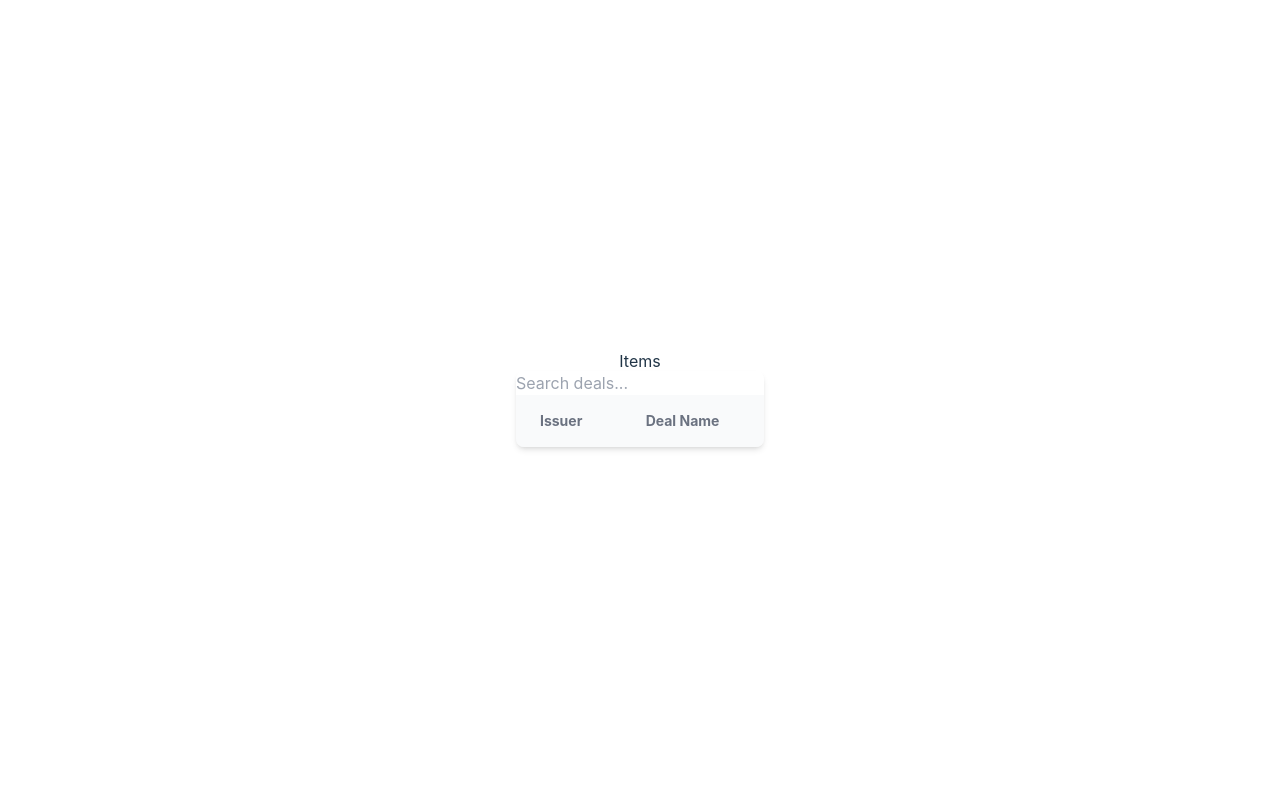
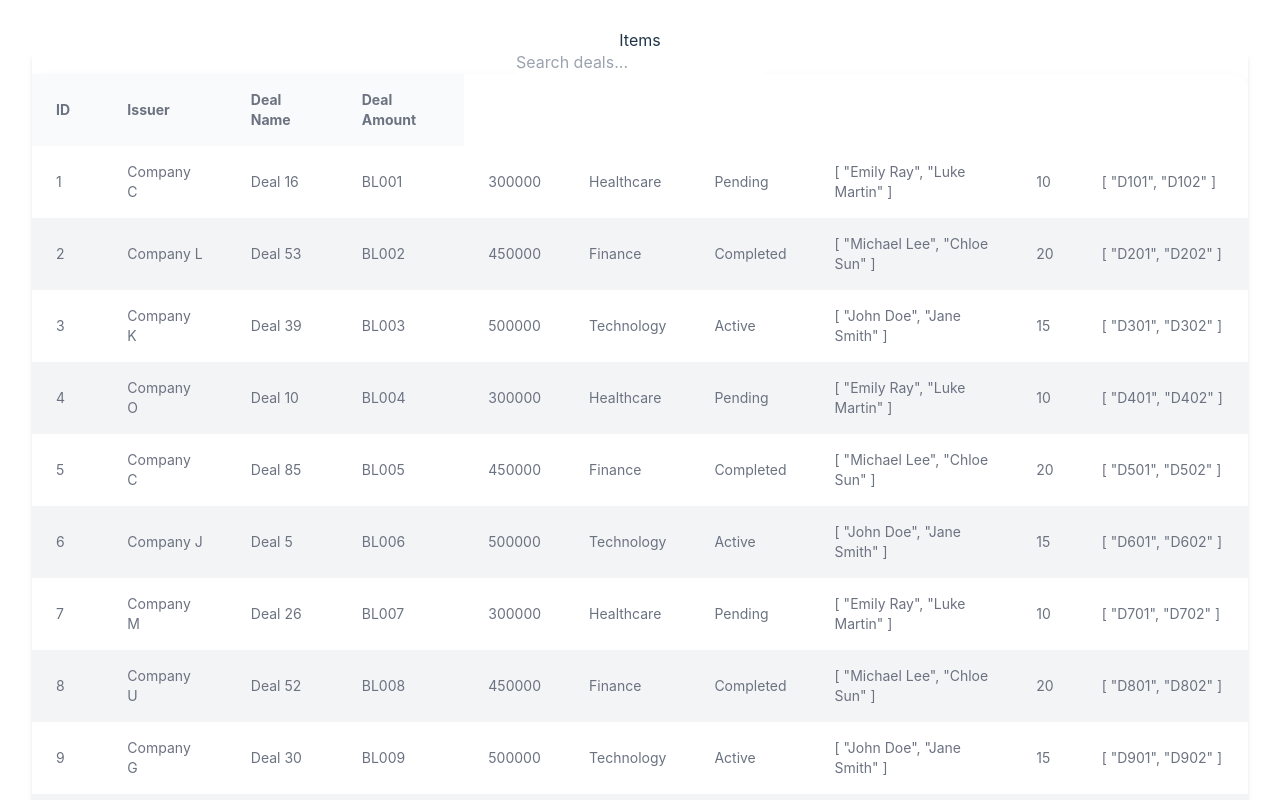
Before and after one commit to cdcordobaa/my-deals-app, a Vue app: page / in a window 1280 px wide. Shown: the top 800 px of the page. Built offline with nearby package versions, Linux system fonts and the light colour scheme.

Commit message:
sort and search from stores working

```diff
--- a/src/components/Grid/Grid.vue
+++ b/src/components/Grid/Grid.vue
@@ -8,6 +8,7 @@ import { Column } from './gridTypes';
 
 const props = defineProps<{ items: Record<string, any>[]; columns: Column[]; }>();
 const { filteredAndSortedItems } = useGrid(props.items);
+console.log(props.items, filteredAndSortedItems);
 </script>
 
 <template>
--- a/src/components/Grid/composables/useDeals.ts
+++ /dev/null
@@ -1,40 +0,0 @@
-import { computed } from "vue";
-import type { Deal } from "@/types/deals";
-import { useSortStore } from "../stores/sortStore";
-import { useFilterStore } from "../stores/filterStore"; // If using a dedicated filter store
-
-export function useDeals(deals: Deal[]) {
-  const sortStore = useSortStore();
-  const filterStore = useFilterStore(); // If using a dedicated filter store
-
-  const filteredAndSortedDeals = computed(() => {
-    let filtered = deals;
-
-    // Filter deals based on the search query
-    if (filterStore.searchQuery) {
-      filtered = filtered.filter((deal) =>
-        Object.keys(deal).some((key) =>
-          (deal as any)[key]
-            .toString()
-            .toLowerCase()
-            .includes(filterStore.searchQuery.toLowerCase())
-        )
-      );
-    }
-
-    // Sort filtered deals
-    return filtered.sort((a, b) => {
-      let comparison = 0;
-      if ((a as any)[sortStore.sortColumn] > (b as any)[sortStore.sortColumn]) {
-        comparison = 1;
-      } else if (
-        (a as any)[sortStore.sortColumn] < (b as any)[sortStore.sortColumn]
-      ) {
-        comparison = -1;
-      }
-      return sortStore.sortOrder === "asc" ? comparison : -comparison;
-    });
-  });
-
-  return { filteredAndSortedDeals };
-}
--- a/src/components/Grid/composables/useGrid.ts
+++ b/src/components/Grid/composables/useGrid.ts
@@ -2,26 +2,32 @@ import { computed } from "vue";
 import { useSortStore } from "../stores/sortStore";
 import { useFilterStore } from "../stores/filterStore";
 
-export function useGrid<T>(items: T[]) {
+export function useGrid<T extends Record<string, any>>(items: T[]) {
   const sortStore = useSortStore();
   const filterStore = useFilterStore();
 
   const filteredAndSortedItems = computed(() => {
-    let filtered = items.filter((item: any) =>
-      item[filterStore.searchQuery as keyof typeof item]
-        ?.toString()
-        .toLowerCase()
-        .includes(filterStore.searchQuery.toLowerCase())
-    );
-    return filtered.sort((a: any, b: any) => {
+    let filtered = items;
+
+    if (filterStore.searchQuery) {
+      filtered = items.filter((item) => {
+        const searchLower = filterStore.searchQuery.toLowerCase();
+        return Object.keys(item).some((key) =>
+          String(item[key]).toLowerCase().includes(searchLower)
+        );
+      });
+    }
+
+    if (sortStore.sortColumn) {
       const order = sortStore.sortOrder === "asc" ? 1 : -1;
-      return (
-        (a[sortStore.sortColumn as keyof typeof a] >
-        b[sortStore.sortColumn as keyof typeof b]
-          ? 1
-          : -1) * order
-      );
-    });
+      filtered = filtered.sort((a, b) => {
+        const valueA = String(a[sortStore.sortColumn]);
+        const valueB = String(b[sortStore.sortColumn]);
+        return valueA.localeCompare(valueB) * order;
+      });
+    }
+
+    return filtered;
   });
 
   return { filteredAndSortedItems };
--- a/src/components/Grid/stores/filterStore.ts
+++ b/src/components/Grid/stores/filterStore.ts
@@ -7,6 +7,7 @@ export const useFilterStore = defineStore("filter", {
   }),
   actions: {
     setSearchQuery(query: string) {
+      console.log("Setting search query to", query);
       this.searchQuery = query;
     },
   },
--- a/src/containers/Deals.vue
+++ b/src/containers/Deals.vue
@@ -5,14 +5,16 @@ import { mockData } from '../mocks/data'; // Assume mockData can be any array of
 
 const deals = ref(mockData);
 const columns = ref([
+    { key: 'id', label: 'ID', sortable: true },
     { key: 'issuer_name', label: 'Issuer', sortable: true, filterable: true },
     { key: 'deal_name', label: 'Deal Name', sortable: true },
+    { key: 'total', label: 'Deal Amount', sortable: true },
 ]);
 </script>
 
 <template>
     <div>
-                    <h1>Items</h1>
-                    <GridComponent :items="deals" :columns="columns" />
+        <h1>Items</h1>
+        <GridComponent :items="deals" :columns="columns" />
     </div>
 </template>
```
